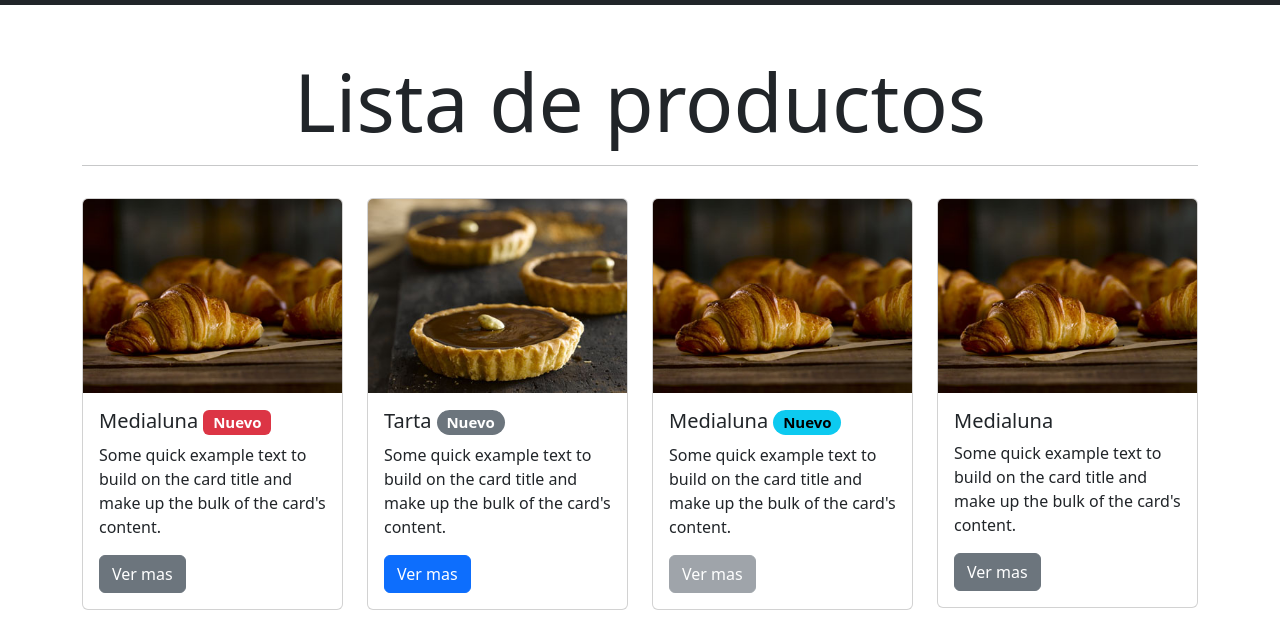
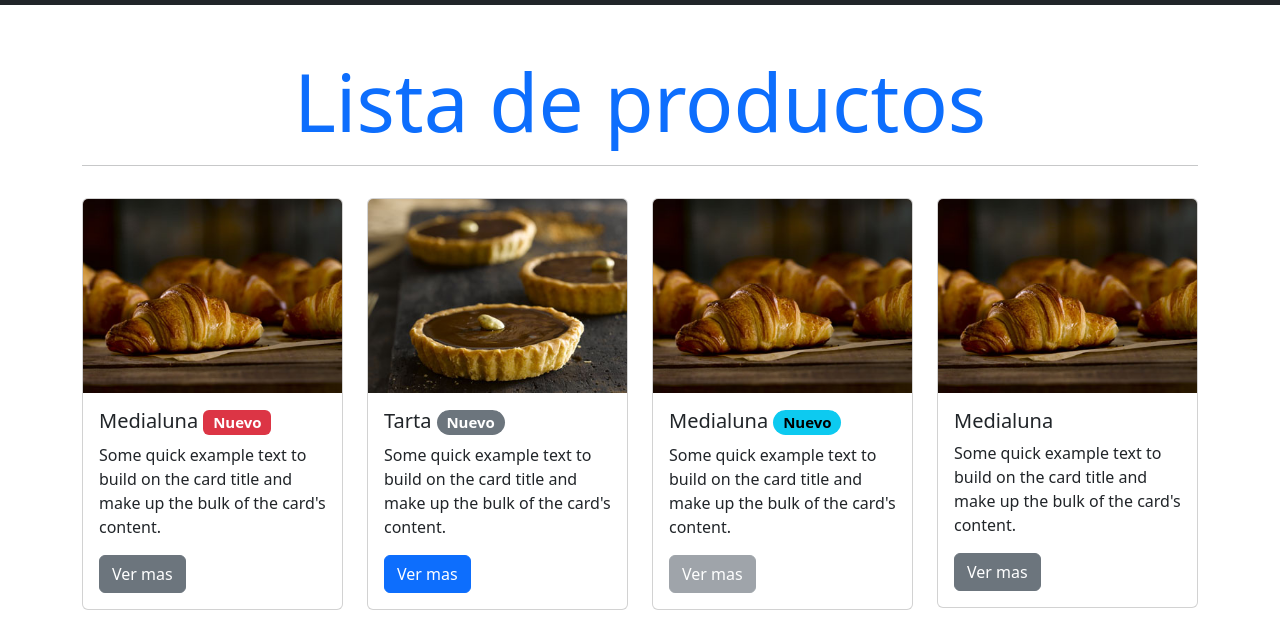
Before and after one commit to RamiroCoronel/panaderiacocu, a plain HTML site: page 06-panaderiaCocu/pages/productos.html in a window 1280 px wide. Shown: the part 97-720 px from the top of the page. Drawn offline with nearby package versions, Linux system fonts and the light colour scheme; files whose address does not match are found by name.

Commit message:
cambio de color el titulo de la pag productos

```diff
--- a/06-panaderiaCocu/pages/productos.html
+++ b/06-panaderiaCocu/pages/productos.html
@@ -58,7 +58,7 @@
     </header>
     <main class="container my-5">
       <section>
-        <h1 class="display-1 text-center">Lista de productos</h1>
+        <h1 class="display-1 text-center text-primary">Lista de productos</h1>
         <hr />
         <article class="row">
           <aside class="col-12 col-md-4 col-lg-3 my-3">
```
